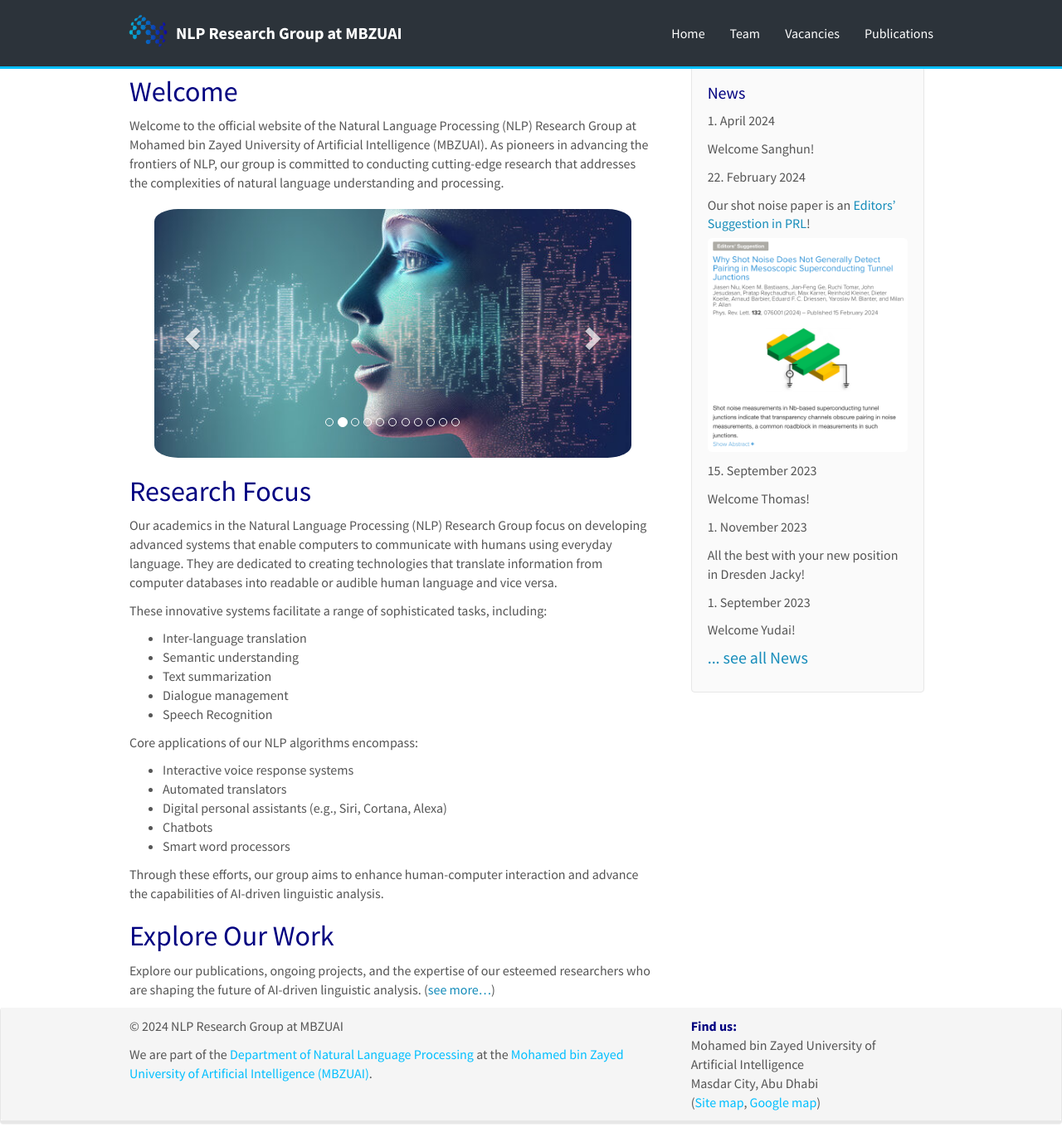
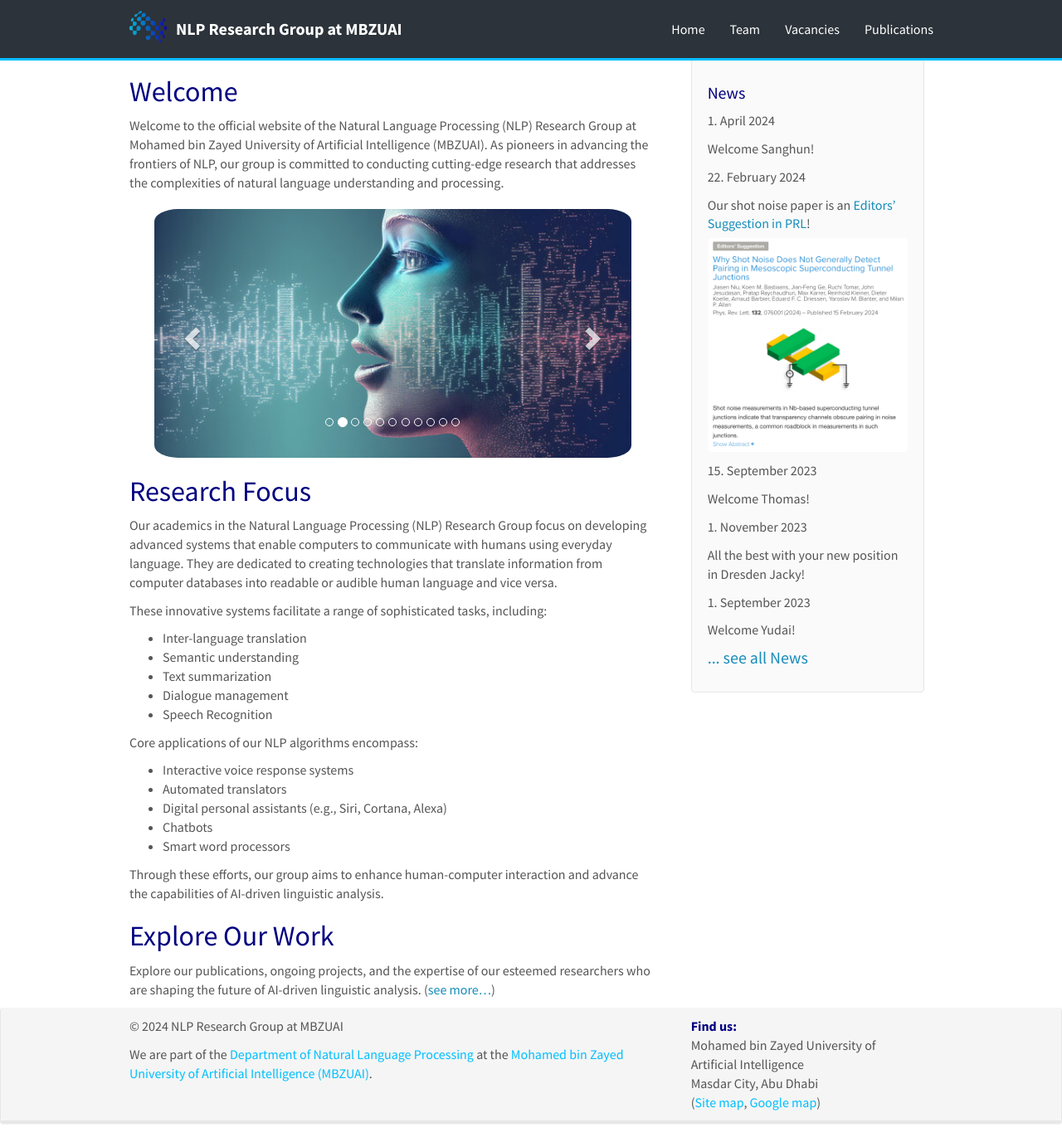
Before and after one commit to RamzaBasharat/MBZUAI, a Jekyll site: the page built from _pages/home.md, in a window 1280 px wide and 1377 px high. Shown: the whole window at 83% size. Built offline with Jekyll 4.4.1, drawn with Linux system fonts in a browser that asks for light colours; nearby versions of some CDN libraries.

Commit message:
updating navbar

```diff
--- a/_includes/footer.html
+++ b/_includes/footer.html
@@ -3,7 +3,6 @@
 	<div class="container-fluid">
 	  <div class="row">
 		<div class="col-sm-8">
-
 		  <p>&copy 2024 NLP Research Group at MBZUAI</p>
               <p>We are part of the <a class="sky" href="https://mbzuai.ac.ae/research/department/natural-language-processing-department/" target="_blank">Department of Natural Language Processing</a> at the<a class="sky" href="https://mbzuai.ac.ae/" target="_blank"> Mohamed bin Zayed University of Artificial Intelligence (MBZUAI)</a>.</p>
 
--- a/css/main.scss
+++ b/css/main.scss
@@ -139,7 +139,7 @@ background-color: #4d5966;
     background-color: #2c333a; /* Background color */
     border: none; /* Remove the default border */
     border-bottom: 3px solid #00bfff;
-    padding: 15px 0px;
+    padding: 10px 0px;
 }
 
 .navbar-default .navbar-header {
@@ -164,7 +164,7 @@ background-color: #4d5966;
 .navbar-default .navbar-nav > li > a:hover {
     color: #00bfff; /* Text color on hover */
     background-color: transparent; /* Keep background color transparent */
-    transform: scale(1.05);
+    transform: scale(1.03);
 }
 
 /* Active link styling */
@@ -179,3 +179,9 @@ background-color: #4d5966;
 .navbar-default .navbar-nav > li > a {
     color: #fff; /* Text color */
 }
+
+.footer-logo{
+height:40px;
+width:auto;
+margin-right:20px;
+}
```
